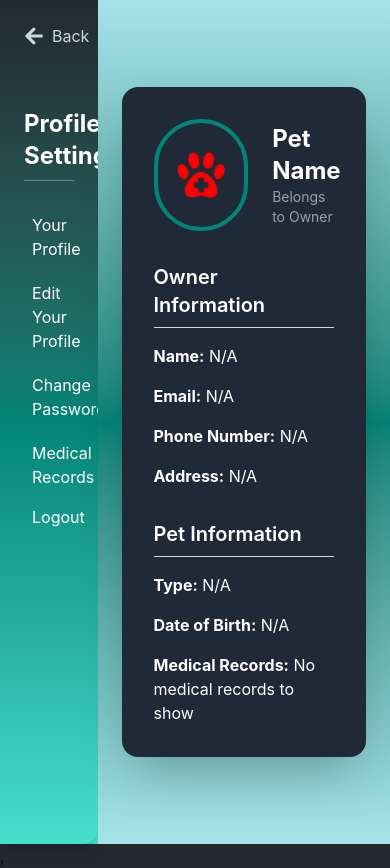
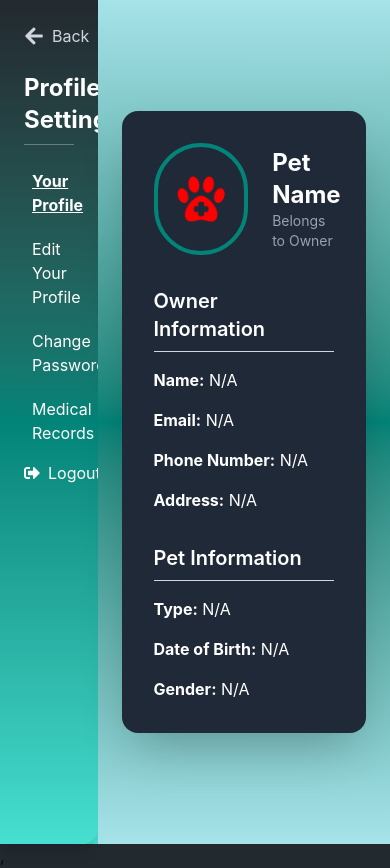
Before and after one commit to DilansandeepaUOR/Group_07, a React (Vite) app in the folder Four_Paws_MS/Frontend/: page /Profile in a window 390 px wide. Built offline with nearby package versions, Linux system fonts and the light colour scheme; no server answers.

Commit message:
Update Profile.jsx

```diff
--- a/Four_Paws_MS/Frontend/src/Pages/Profile.jsx
+++ b/Four_Paws_MS/Frontend/src/Pages/Profile.jsx
@@ -3,7 +3,6 @@ import {
   FaArrowLeft,
   FaUserEdit,
   FaLock,
-  FaShieldAlt,
   FaSignOutAlt,
   FaUser,
   FaFileMedical,
@@ -14,6 +13,7 @@ import dp from "../assets/paw_vector.png";
 function Profile() {
   const [user, setUser] = useState(null);
   const [profile, setProfile] = useState(null);
+  const [activeTab, setActiveTab] = useState("profile"); // <-- Track active tab
 
   useEffect(() => {
     axios
@@ -54,28 +54,51 @@ function Profile() {
 
   return (
     <div className="flex min-h-screen bg-gradient-to-b from-[#22292F] via-[#028478] to-[#46dfd0] text-white">
+      {/* Sidebar */}
       <aside className="w-1/4 bg-gradient-to-b from-[#22292F] via-[#028478] to-[#46dfd0] p-6 shadow-lg text-white rounded-r-2xl">
         <button
           onClick={() => window.history.back()}
-          className="flex items-center mb-15 text-gray-300 hover:text-white cursor-pointer"
+          className="flex items-center mb-6 text-gray-300 hover:text-white cursor-pointer"
         >
           <FaArrowLeft className="w-5 h-5 mr-2" /> Back
         </button>
-        <h2 className="text-2xl font-bold mb-8 border-b border-white/30 pb-2">Profile Settings</h2>
-        <ul>
-          <li className="mb-5 hover:text-gray-300 flex items-center cursor-pointer">
+        <h2 className="text-2xl font-bold mb-6 border-b border-white/30 pb-2">
+          Profile Settings
+        </h2>
+        <ul className="space-y-5">
+          <li
+            onClick={() => setActiveTab("profile")}
+            className={`flex items-center cursor-pointer hover:text-gray-300 ${
+              activeTab === "profile" ? "font-bold underline" : ""
+            }`}
+          >
             <FaUser className="mr-2" /> Your Profile
           </li>
-          <li className="mb-5 hover:text-gray-300 flex items-center cursor-pointer">
+          <li
+            onClick={() => setActiveTab("edit")}
+            className={`flex items-center cursor-pointer hover:text-gray-300 ${
+              activeTab === "edit" ? "font-bold underline" : ""
+            }`}
+          >
             <FaUserEdit className="mr-2" /> Edit Your Profile
           </li>
-          <li className="mb-5 hover:text-gray-300 flex items-center cursor-pointer">
+          <li
+            onClick={() => setActiveTab("password")}
+            className={`flex items-center cursor-pointer hover:text-gray-300 ${
+              activeTab === "password" ? "font-bold underline" : ""
+            }`}
+          >
             <FaLock className="mr-2" /> Change Password
           </li>
-          <li className="mb-5 hover:text-gray-300 flex items-center cursor-pointer">
+          <li
+            onClick={() => setActiveTab("medical")}
+            className={`flex items-center cursor-pointer hover:text-gray-300 ${
+              activeTab === "medical" ? "font-bold underline" : ""
+            }`}
+          >
             <FaFileMedical className="mr-2" /> Medical Records
           </li>
-          <li className="hover:text-red-400">
+          <li className="hover:text-red-400 flex items-center cursor-pointer">
             <a
               href="/"
               onClick={handleLogout}
@@ -87,9 +110,13 @@ function Profile() {
         </ul>
       </aside>
 
+      {/* Main Content */}
       <main className="flex-1 p-6 md:p-10 bg-gradient-to-b from-[#A6E3E9] via-[#028478] to-[#A6E3E9] flex justify-center items-center">
         <div className="bg-[#1f2937] p-8 rounded-2xl shadow-2xl max-w-4xl w-full text-white">
+
           {/* Header */}
+          {activeTab === "profile" && (
+            <>
               <div className="flex items-center gap-6 mb-8">
                 <img
                   src={dp || "https://via.placeholder.com/150"}
@@ -100,54 +127,64 @@ function Profile() {
                   <h1 className="text-2xl md:text-3xl font-bold">
                     {profile?.Pet_name || "Pet Name"}
                   </h1>
-              <p className="text-sm text-gray-400 dark:text-gray-400">
+                  <p className="text-sm text-gray-400">
                     Belongs to {profile?.Owner_name || "Owner"}
                   </p>
                 </div>
               </div>
 
-          {/* Owner Information */}
+              {/* Owner Info */}
               <div className="mb-8">
-            <h2 className="text-xl font-semibold mb-4 border-b pb-2 border-gray-300 dark:border-gray-600">
+                <h2 className="text-xl font-semibold mb-4 border-b pb-2 border-gray-300">
                   Owner Information
                 </h2>
                 <div className="grid grid-cols-1 md:grid-cols-2 gap-4">
-              <p>
-                <strong>Name:</strong> {profile?.Owner_name || "N/A"}
-              </p>
-              <p>
-                <strong>Email:</strong> {profile?.E_mail || "N/A"}
-              </p>
-              <p>
-                <strong>Phone Number:</strong> {profile?.Phone_number || "N/A"}
-              </p>
-              <p>
-                <strong>Address:</strong> {profile?.Owner_address || "N/A"}
+                  <p><strong>Name:</strong> {profile?.Owner_name || "N/A"}</p>
+                  <p><strong>Email:</strong> {profile?.E_mail || "N/A"}</p>
+                  <p><strong>Phone Number:</strong> {profile?.Phone_number || "N/A"}</p>
+                  <p><strong>Address:</strong> {profile?.Owner_address || "N/A"}</p>
+                </div>
+              </div>
+
+              {/* Pet Info */}
+              <div>
+                <h2 className="text-xl font-semibold mb-4 border-b pb-2 border-gray-300">
+                  Pet Information
+                </h2>
+                <div className="grid grid-cols-1 md:grid-cols-2 gap-4">
+                  <p><strong>Type:</strong> {profile?.Pet_type || "N/A"}</p>
+                  <p><strong>Date of Birth:</strong> {profile?.Pet_dob ? new Date(profile.Pet_dob).toLocaleDateString() : "N/A"}</p>
+                  <p className="md:col-span-2">
+                    <strong>Gender:</strong> {profile?.gender || "N/A"}
                   </p>
                 </div>
               </div>
+            </>
+          )}
 
-          {/* Pet Information */}
+          {/* Edit Profile Tab */}
+          {activeTab === "edit" && (
             <div>
-            <h2 className="text-xl font-semibold mb-4 border-b pb-2 border-gray-300 dark:border-gray-600">
-              Pet Information
-            </h2>
-            <div className="grid grid-cols-1 md:grid-cols-2 gap-4">
-              <p>
-                <strong>Type:</strong> {profile?.Pet_type || "N/A"}
-              </p>
-              <p>
-                <strong>Date of Birth:</strong>{" "}
-                {profile?.Pet_dob
-                  ? new Date(profile.Pet_dob).toLocaleDateString()
-                  : "N/A"}
-              </p>
-              <p className="md:col-span-2">
-                <strong>Medical Records:</strong>{" "}
-                {profile?.medicals || "No medical records to show"}
-              </p>
+              <h2 className="text-2xl font-bold mb-6">Edit Your Profile</h2>
+              <p>Coming soon... (You can add form fields here)</p>
             </div>
+          )}
+
+          {/* Change Password Tab */}
+          {activeTab === "password" && (
+            <div>
+              <h2 className="text-2xl font-bold mb-6">Change Password</h2>
+              <p>Coming soon... (You can add a password change form here)</p>
             </div>
+          )}
+
+          {/* Medical Records Tab */}
+          {activeTab === "medical" && (
+            <div>
+              <h2 className="text-2xl font-bold mb-6">Medical Records</h2>
+              <p>{profile?.medicals || "No medical records available"}</p>
+            </div>
+          )}
         </div>
       </main>
     </div>
```
Lines whose indentation alone changed are shown as unchanged.
